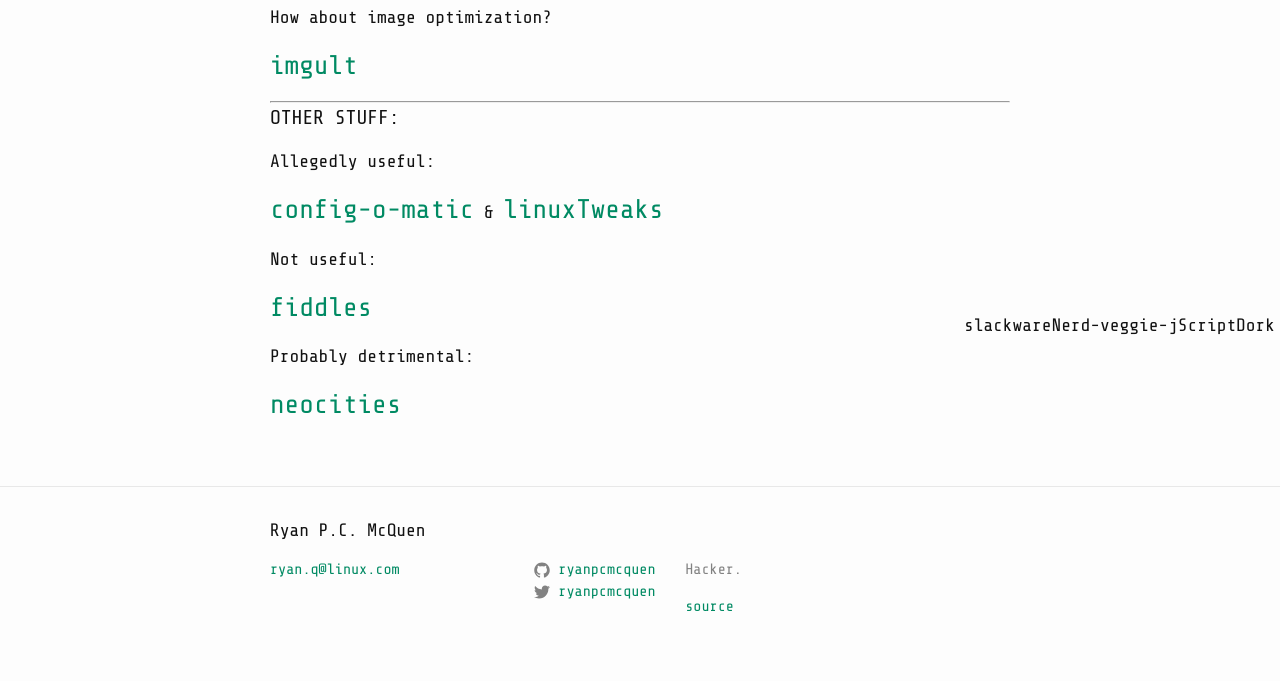
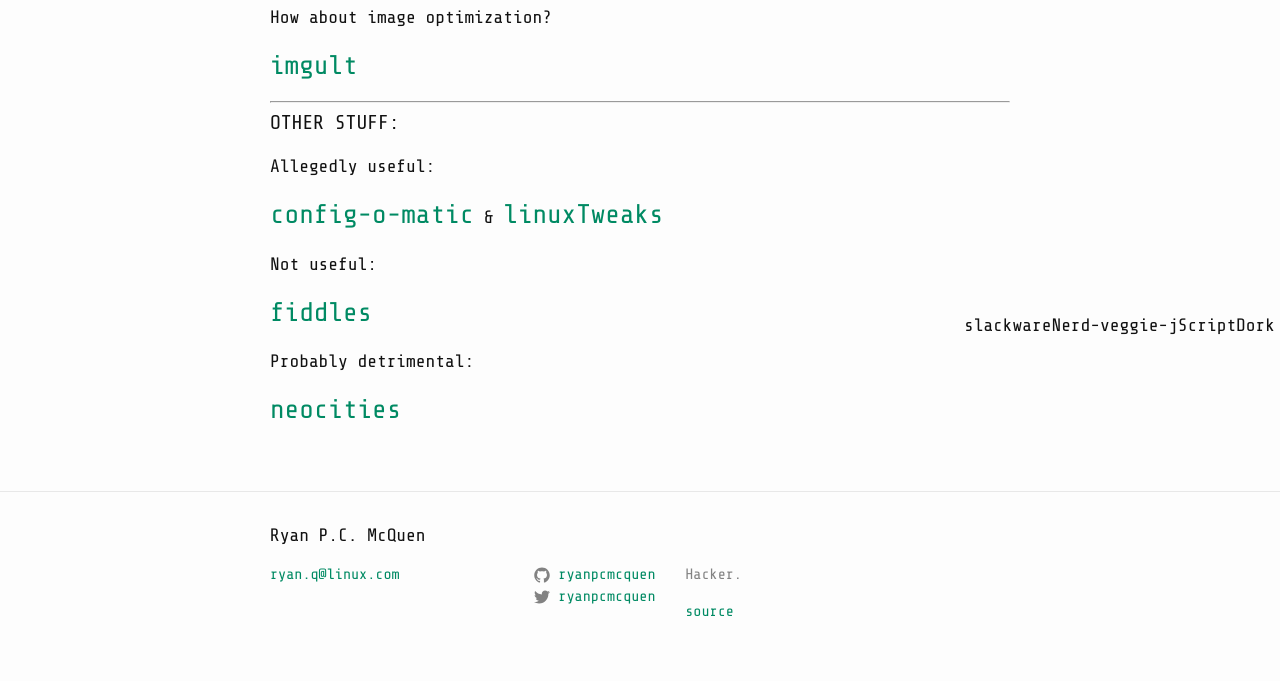
Before and after one commit to ryanpcmcquen/ryanpcmcquen.github.io, a Jekyll site: the page built from about.md, in a window 1280 px wide. Shown: the part 556-1237 px from the top of the page. Built offline with Jekyll 4.4.1, drawn with Linux system fonts in a browser that asks for light colours.

Commit message:
add extra elements

```diff
--- a/css/extraWhitespace.css
+++ b/css/extraWhitespace.css
@@ -1,3 +1,9 @@
-.post-content p {
+.post-content p,
+.post-content h1,
+.post-content h2,
+.post-content h3,
+.post-content h4,
+.post-content h5,
+.post-content h6 {
   margin-top: 5px;
 }
```
